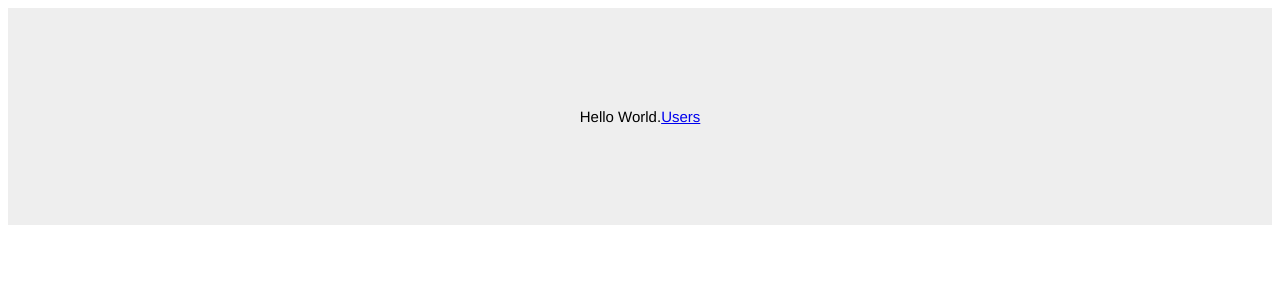
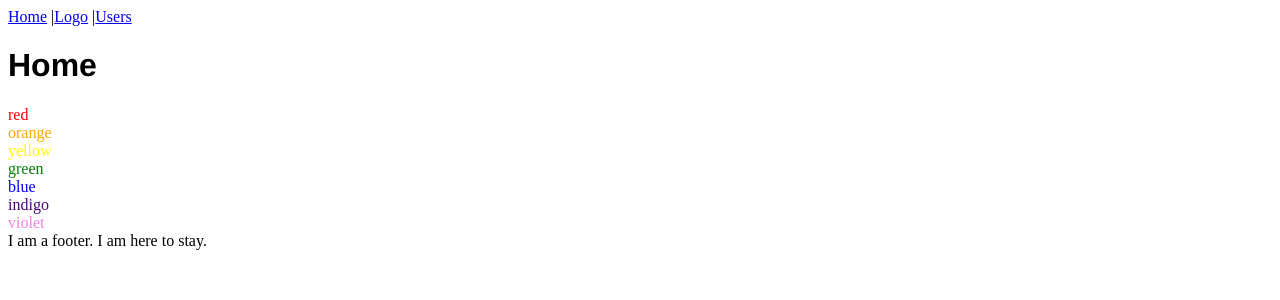
Before and after one commit to chadzilla2080/react-next-starter, a Next.js app: page / in a window 1280 px wide. Shown: the top 300 px of the page. Built offline with nearby package versions, Linux system fonts and the light colour scheme.

Commit message:
componetize and use sass globally

```diff
--- /dev/null
+++ b/components/layout.js
@@ -0,0 +1,29 @@
+import React from 'React';
+import Link from 'next/link'
+import Head from 'next/head'
+import stylesheet from './stylesheets/global.scss';
+
+export default ({ children, title = 'This is the default title' }) => (
+  <div>
+    <Head>
+      <title>{ title }</title>
+      <meta charSet='utf-8' />
+      <meta name='viewport' content='initial-scale=1.0, width=device-width' />
+      <style dangerouslySetInnerHTML={{ __html: stylesheet }} />
+      <link rel="stylesheet" type="text/css" href="//fonts.googleapis.com/css?family=Open+Sans" />
+    </Head>
+    <header>
+      <nav>
+        <Link href='/'><a>Home</a></Link> |
+        <Link href='/logo'><a>Logo</a></Link> |
+        <Link href='/users'><a>Users</a></Link>
+      </nav>
+    </header>
+
+    { children }
+
+    <footer>
+      I am a footer. I am here to stay.
+    </footer>
+  </div>
+)
--- /dev/null
+++ b/components/stylesheets/_variables.scss
@@ -0,0 +1,10 @@
+$font-stack: 	"Helvetica Neue", Helvetica, Arial, sans-serif;
+$font-alt-stack: "Open Sans";
+
+$red-color: red;
+$orange-color: orange;
+$yellow-color: yellow;
+$green-color: green;
+$blue-color: blue;
+$indigo-color: indigo;
+$violet-color: violet;
--- /dev/null
+++ b/components/stylesheets/global.scss
@@ -0,0 +1,17 @@
+@import 'variables';
+
+@import 'pages/home';
+@import 'pages/users';
+@import 'pages/logo';
+
+.red { color: $red-color; }
+.orange { color: $orange-color; }
+.yellow { color: $yellow-color; }
+.green { color: $green-color; }
+.blue { color: $blue-color; }
+.indigo { color: $indigo-color; }
+.violet { color: $violet-color; }
+
+.flex {
+  display: flex;
+}
--- /dev/null
+++ b/components/stylesheets/pages/home.scss
@@ -0,0 +1 @@
+.home-header { font-family: $font-stack; }
--- /dev/null
+++ b/components/stylesheets/pages/logo.scss
@@ -0,0 +1,8 @@
+.logo-size {
+  width: 250px;
+  height: 250px;
+}
+
+.bg-logo {
+  background: url('../../static/logo.svg') center no-repeat;
+}
--- /dev/null
+++ b/components/stylesheets/pages/users.scss
@@ -0,0 +1,3 @@
+.users-header {
+  font-family: $font-alt-stack;
+}
--- a/pages/index.js
+++ b/pages/index.js
@@ -1,22 +1,18 @@
 import Link from 'next/link';
 import React from 'react';
+import Layout from '../components/layout';
 
 export default() => {
-    return (
-      <div className="hello">Hello World.
-        <Link href='/users'><a>Users</a></Link>
-        <style jsx>{`
-          .hello {
-            font: 15px Helvetica, Arial, sans-serif;
-            background: #eee;
-            padding: 100px;
-            text-align: center;
-            transition: 100ms ease-in background;
-          }
-          .hello:hover {
-            background: #ccc;
-          }
-        `}</style>
-      </div>
-      );
-  }
+  return (
+    <Layout title="home">
+      <h1 className="home-header">Home</h1>
+      <div className="red">red</div>
+      <div className="orange">orange</div>
+      <div className="yellow">yellow</div>
+      <div className="green">green</div>
+      <div className="blue">blue</div>
+      <div className="indigo">indigo</div>
+      <div className="violet">violet</div>
+    </Layout>
+  );
+}
```
Also changed, not shown: pages/logo/index.js (+16 -8 lines), pages/users.js (+11 -7 lines).
